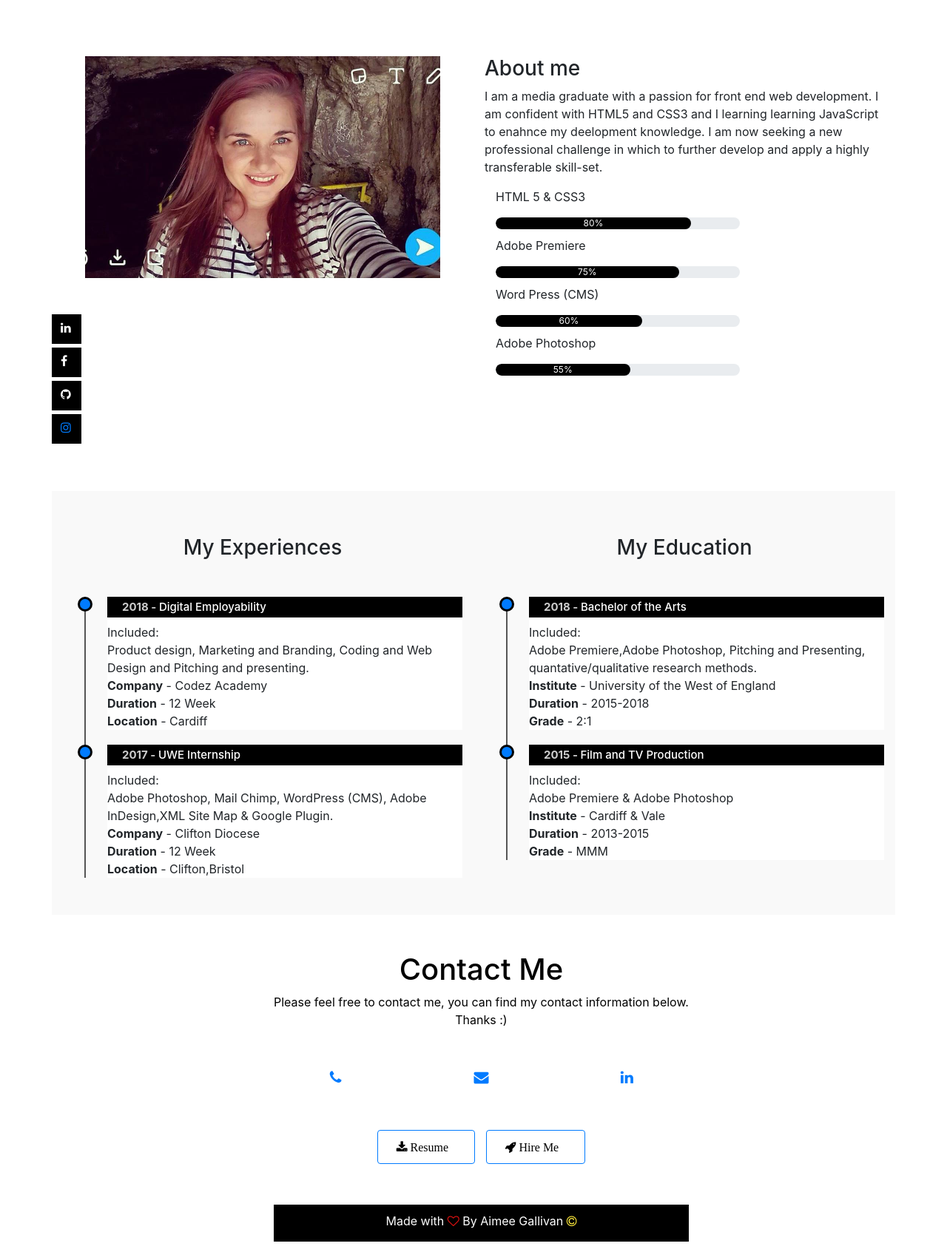
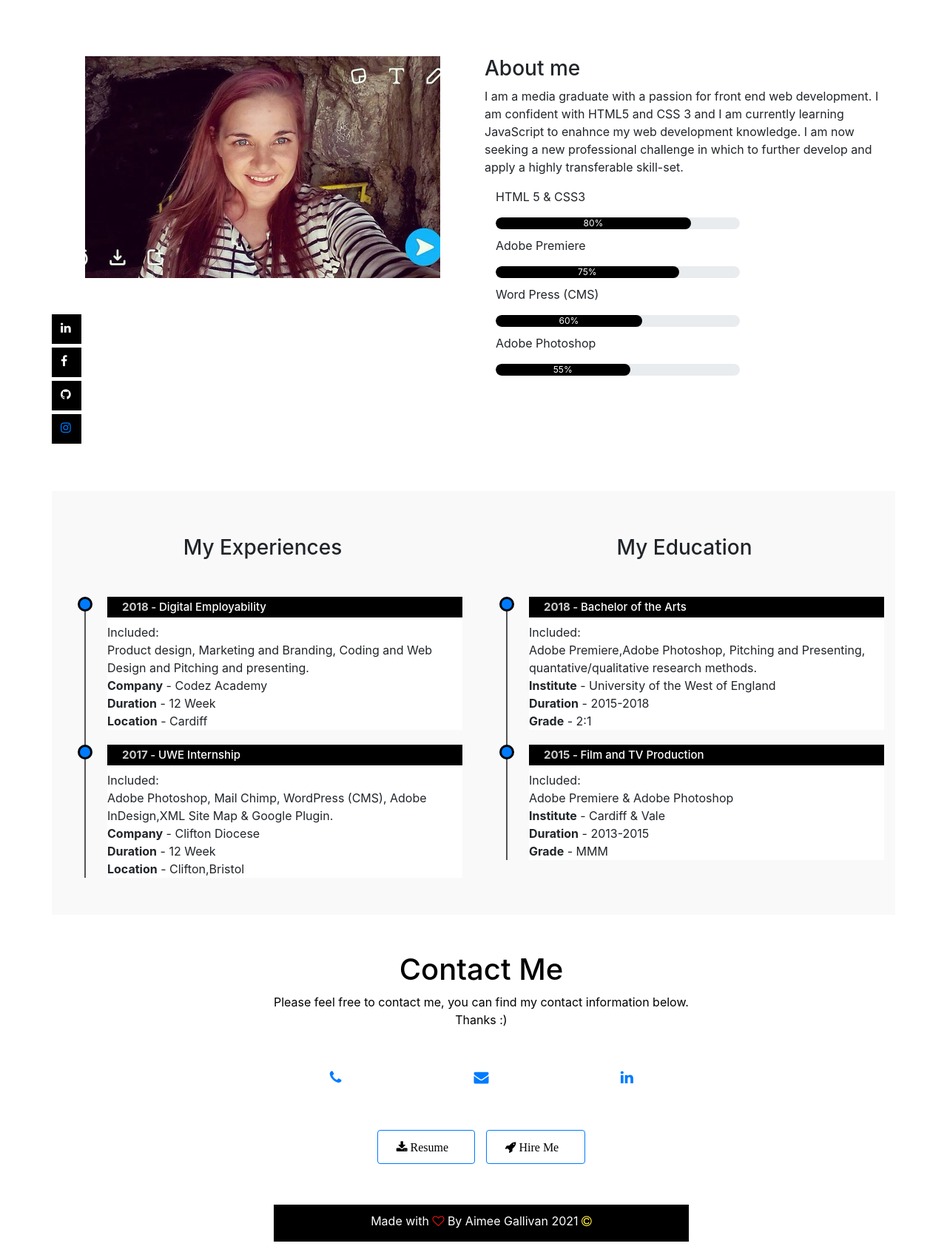
Before and after one commit to aimeegallz/cvwebsite, a plain HTML site: page index.html in a window 1280 px wide. Shown: the part 900-2589 px from the top of the page at 74% size. Drawn offline with nearby package versions, Linux system fonts and the light colour scheme.

Commit message:
Update index.html

```diff
--- a/index.html
+++ b/index.html
@@ -70,7 +70,7 @@
 				<h3>About me </h3>
 				<p>
 				 <Lorem>
-				 I am a media graduate with a passion for front end web development. I am confident with HTML5 and CSS3 and I learning learning JavaScript to enahnce my deelopment knowledge. I am now seeking a new professional challenge in which to further develop and apply a highly transferable skill-set.
+				 I am a media graduate with a passion for front end web development. I am confident with HTML5 and CSS 3 and I am currently learning JavaScript to enahnce my web development knowledge. I am now seeking a new professional challenge in which to further develop and apply a highly transferable skill-set.
 				</p>
 
 <div class="person-info col-xs-12 col-sm-8">
@@ -202,7 +202,7 @@
 					<button type="button" class="btn btn-primary"><i class="fa fa-download"> Resume</i><link rel="stylesheet" type="text" href="AimeeGallivanCV.pdf"></button>
 					<button type="button" class="btn btn-primary"><i class="fa fa-rocket"> Hire Me</i></button>
 				<div class="footer text-center">
-			<p>Made with <i class="fa fa-heart-o"></i> By Aimee Gallivan <i class="fa fa-copyright"> </i></p>
+			<p>Made with <i class="fa fa-heart-o"></i> By Aimee Gallivan 2021 <i class="fa fa-copyright"> </i></p>
 		</div>
 	</div>
 </div>
```
